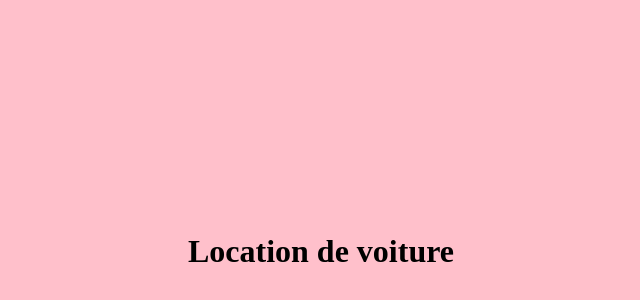
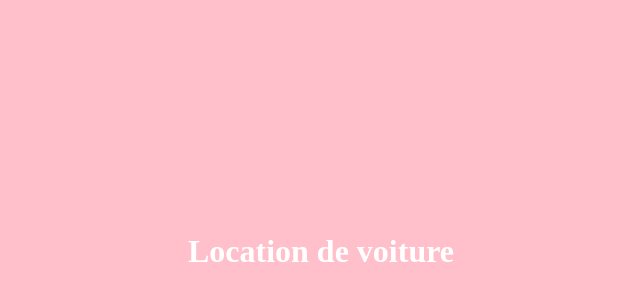
Before and after one commit to elainelenny/testeGit, a plain HTML site: page index.html in a window 1280 px wide. Shown: the part 28-328 px from the top of the page, without its empty margins (319-959 px from the left). Drawn offline with Linux system fonts and the light colour scheme.

Commit message:
pour modifier la couleur du grand titre

```diff
--- a/index.html
+++ b/index.html
@@ -1,5 +1,5 @@
 <html>
 <body style="background-color:pink">
-   <h1 style=" padding-top : 20%; padding-bottom : 20%; text-align:center">  Location de voiture </h1>
+   <h1 style=" padding-top : 20%; padding-bottom : 20%; text-align:center; color:#FFFFFF">  Location de voiture </h1>
  </body>
 </html>
```
